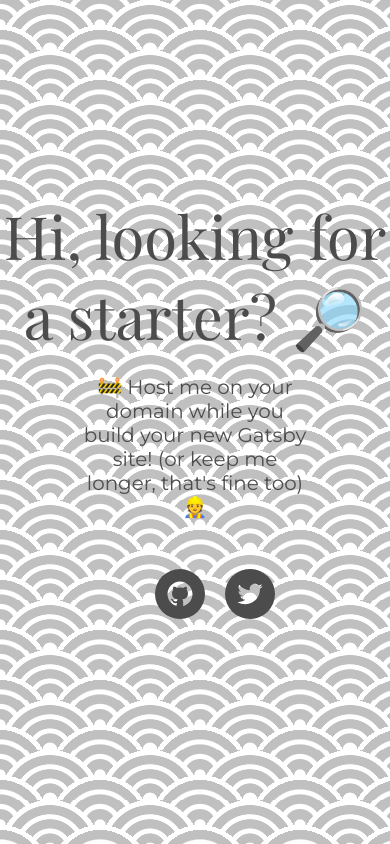
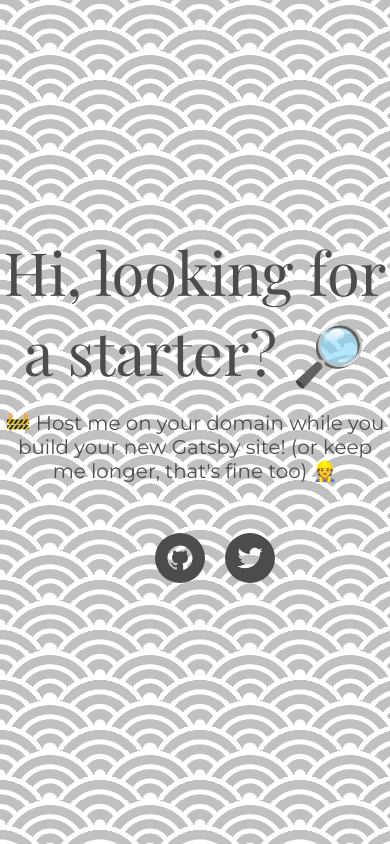
Before and after one commit to robinmetral/gatsby-theme-oss, a Gatsby site: page / in a window 390 px wide. Built offline with nearby package versions, Linux system fonts and the light colour scheme; Gatsby itself is replaced by a stand-in of ours.

Commit message:
Improve message maxWidth responsiveness

```diff
--- a/src/components/Message.js
+++ b/src/components/Message.js
@@ -4,7 +4,7 @@ const Message = (props) => {
   return (
     <div
       style={{
-      maxWidth: "60vw",
+      maxWidth: "30em",
       }}
     >
       <p
```
